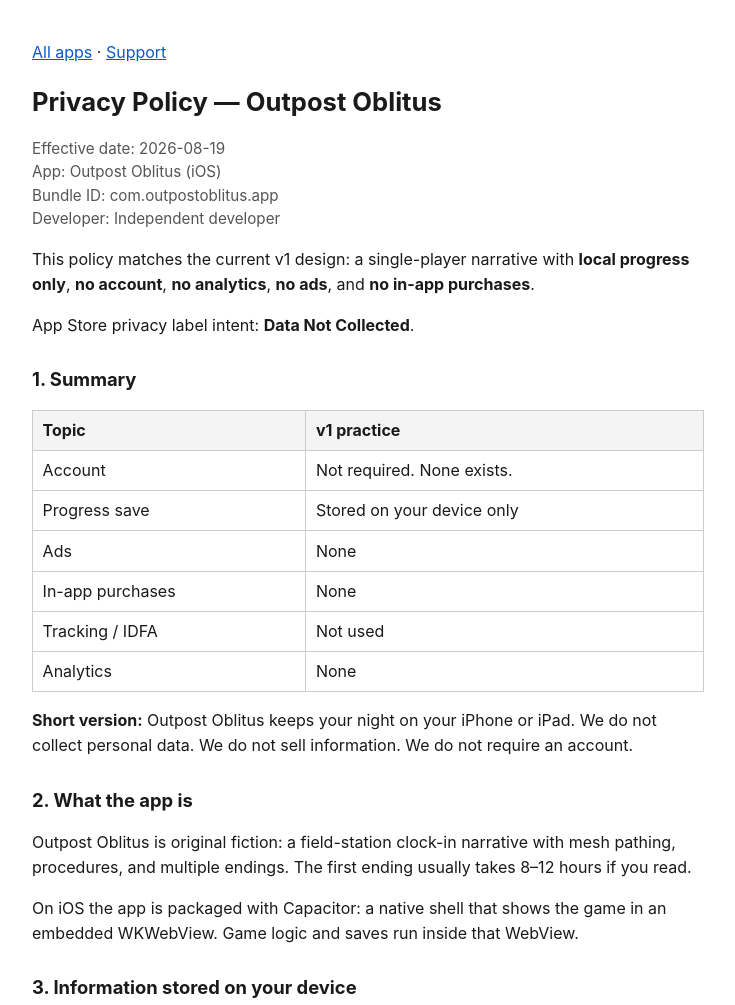
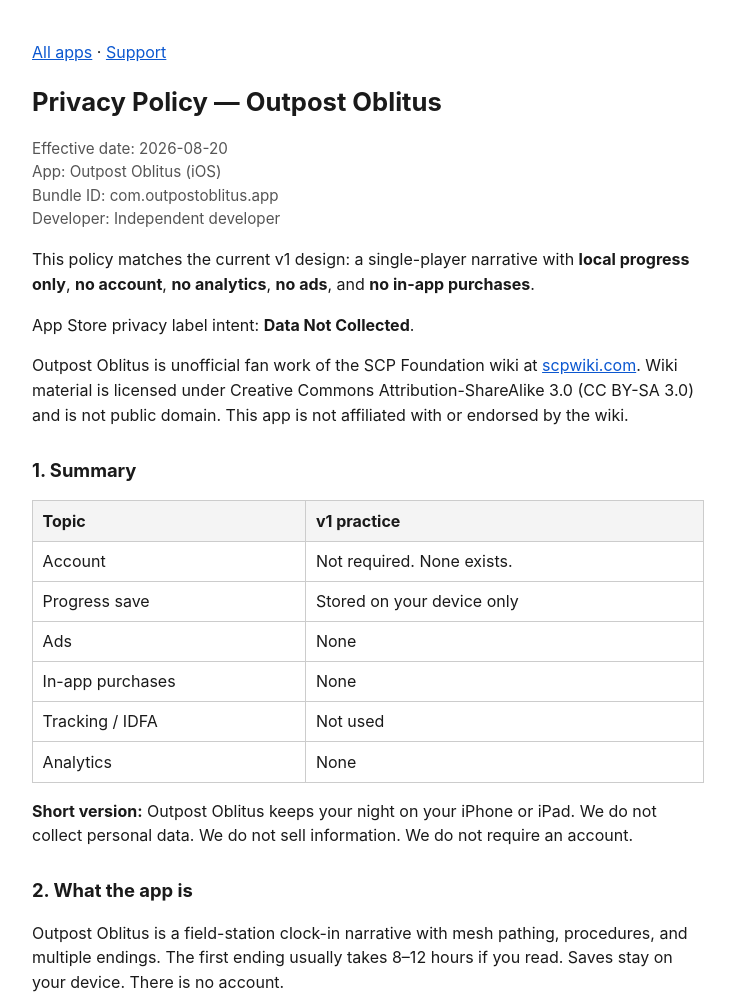
Before and after one commit to gh6c7hjfn7-cmyk/app-legal, a plain HTML site: page outpost-oblitus/privacy.html in a window 1280 px wide. Shown: the top 1005 px of the page, without its empty margins (272-1007 px from the left). Drawn offline with Linux system fonts and the light colour scheme.

Commit message:
Outpost Oblitus privacy: CC BY-SA 3.0 fan-work credit
Hosted policy credits scpwiki.com. Local save, no account. Data Not Collected unchanged.

```diff
--- a/outpost-oblitus/privacy.html
+++ b/outpost-oblitus/privacy.html
@@ -19,13 +19,14 @@
 <body>
   <p><a href="../index.html">All apps</a> · <a href="support.html">Support</a></p>
   <h1>Privacy Policy — Outpost Oblitus</h1>
-  <p class="meta">Effective date: 2026-08-19<br>
+  <p class="meta">Effective date: 2026-08-20<br>
   App: Outpost Oblitus (iOS)<br>
   Bundle ID: com.outpostoblitus.app<br>
   Developer: Independent developer</p>
 
   <p>This policy matches the current v1 design: a single-player narrative with <strong>local progress only</strong>, <strong>no account</strong>, <strong>no analytics</strong>, <strong>no ads</strong>, and <strong>no in-app purchases</strong>.</p>
   <p>App Store privacy label intent: <strong>Data Not Collected</strong>.</p>
+  <p>Outpost Oblitus is unofficial fan work of the SCP Foundation wiki at <a href="https://scpwiki.com">scpwiki.com</a>. Wiki material is licensed under Creative Commons Attribution-ShareAlike 3.0 (CC BY-SA 3.0) and is not public domain. This app is not affiliated with or endorsed by the wiki.</p>
 
   <h2>1. Summary</h2>
   <table>
@@ -40,7 +41,7 @@
   <p><strong>Short version:</strong> Outpost Oblitus keeps your night on your iPhone or iPad. We do not collect personal data. We do not sell information. We do not require an account.</p>
 
   <h2>2. What the app is</h2>
-  <p>Outpost Oblitus is original fiction: a field-station clock-in narrative with mesh pathing, procedures, and multiple endings. The first ending usually takes 8–12 hours if you read.</p>
+  <p>Outpost Oblitus is a field-station clock-in narrative with mesh pathing, procedures, and multiple endings. The first ending usually takes 8–12 hours if you read. Saves stay on your device. There is no account.</p>
   <p>On iOS the app is packaged with Capacitor: a native shell that shows the game in an embedded WKWebView. Game logic and saves run inside that WebView.</p>
 
   <h2>3. Information stored on your device</h2>
```
